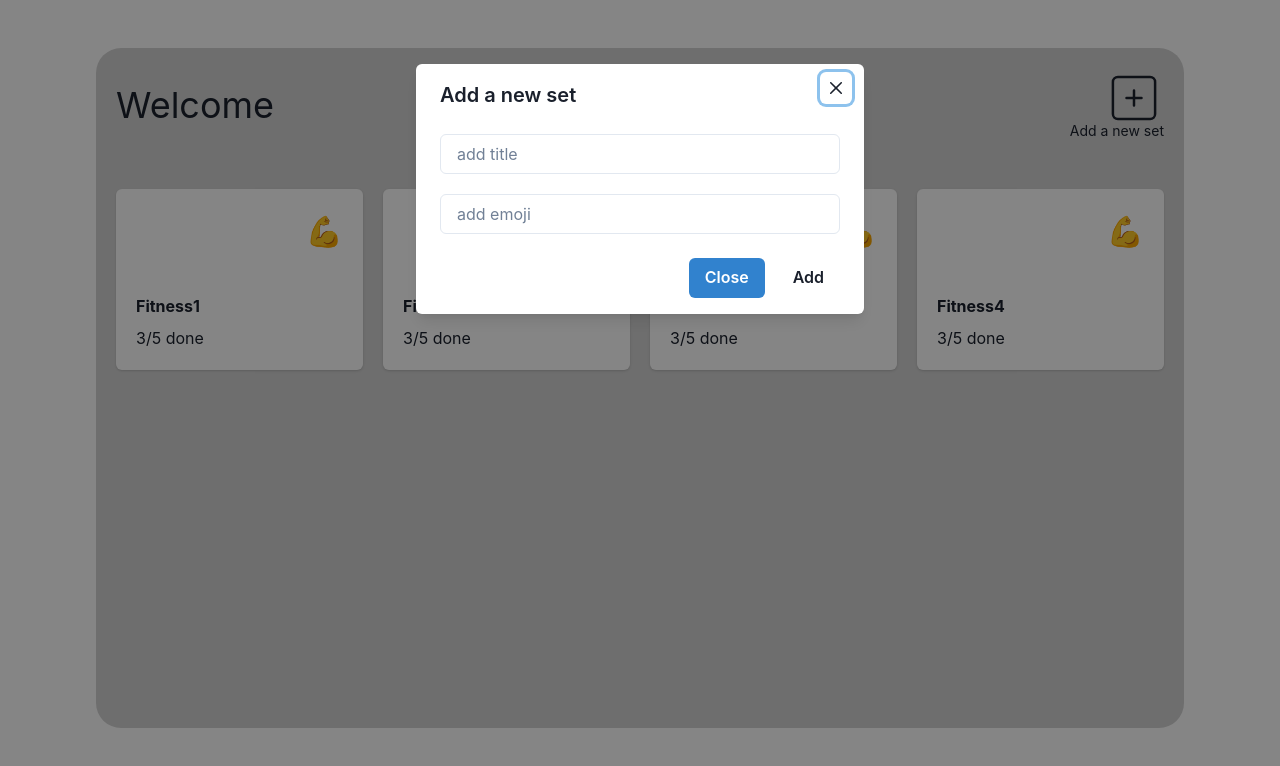
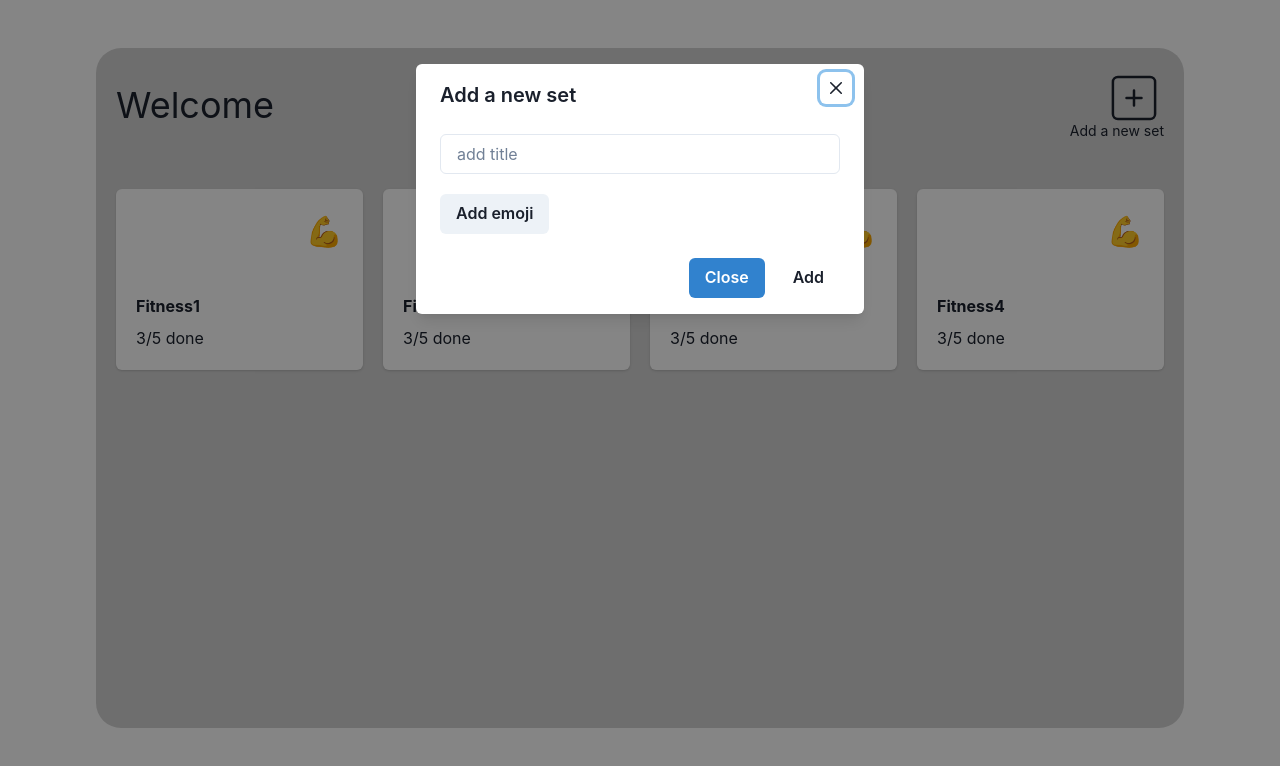
Before and after one commit to Rezmii/to-do-list-react, a React (Vite) app: page / in a window 1280 px wide. Both pictures are taken after a click on the icon 1134 px from the left and 98 px from the top of the page. Shown: the top 766 px of the page. Built offline with nearby package versions, Linux system fonts and the light colour scheme.

Commit message:
added emoji picker

```diff
--- a/package.json
+++ b/package.json
@@ -13,6 +13,7 @@
     "@chakra-ui/react": "^2.8.2",
     "@emotion/react": "^11.11.4",
     "@emotion/styled": "^11.11.5",
+    "emoji-picker-react": "^4.9.3",
     "framer-motion": "^11.2.6",
     "react": "^18.2.0",
     "react-dom": "^18.2.0",
--- /dev/null
+++ b/src/components/EmojiPickerModal.tsx
@@ -0,0 +1,42 @@
+import {
+  Button,
+  Modal,
+  ModalOverlay,
+  ModalContent,
+  useDisclosure,
+  Text,
+  HStack,
+} from "@chakra-ui/react";
+import EmojiPicker, { EmojiClickData } from "emoji-picker-react";
+
+interface Props {
+  onEmojiClick: (emoji: string) => void;
+  emoji: string | null;
+}
+
+const EmojiPickerModal = ({ onEmojiClick, emoji }: Props) => {
+  const { isOpen, onOpen, onClose } = useDisclosure();
+
+  const handleEmojiClick = (emojiData: EmojiClickData) => {
+    onEmojiClick(emojiData.emoji);
+    onClose();
+  };
+
+  return (
+    <>
+      <HStack>
+        <Button onClick={onOpen}>Add emoji</Button>
+        <Text fontSize="2xl">{emoji ? emoji : ""}</Text>
+      </HStack>
+
+      <Modal isOpen={isOpen} onClose={onClose}>
+        <ModalOverlay />
+        <ModalContent>
+          <EmojiPicker onEmojiClick={handleEmojiClick} width="100%" />
+        </ModalContent>
+      </Modal>
+    </>
+  );
+};
+
+export default EmojiPickerModal;
--- a/src/components/FormButton.tsx
+++ b/src/components/FormButton.tsx
@@ -10,8 +10,9 @@ import {
   Button,
   Input,
 } from "@chakra-ui/react";
-import { FormEvent, useRef } from "react";
+import { FormEvent, useRef, useState } from "react";
 import { CiSquarePlus } from "react-icons/ci";
+import EmojiPickerModal from "./EmojiPickerModal";
 
 interface Props {
   onSubmit: (title: string, emoji: string) => void;
@@ -20,12 +21,12 @@ interface Props {
 const FormButton = ({ onSubmit }: Props) => {
   const { isOpen, onOpen, onClose } = useDisclosure();
   const titleRef = useRef<HTMLInputElement>(null);
-  const emojiRef = useRef<HTMLInputElement>(null);
+  const [selectedEmoji, setSelectedEmoji] = useState<string | null>(null);
 
   const handleSubmit = (event: FormEvent) => {
     event.preventDefault();
     let title = titleRef.current?.value ?? "";
-    let emoji = emojiRef.current?.value ?? "";
+    let emoji = selectedEmoji ?? "";
     onSubmit(title, emoji);
     onClose();
   };
@@ -42,7 +43,10 @@ const FormButton = ({ onSubmit }: Props) => {
           <form onSubmit={handleSubmit}>
             <ModalBody>
               <Input ref={titleRef} placeholder="add title" marginBottom={5} />
-              <Input ref={emojiRef} placeholder="add emoji" />
+              <EmojiPickerModal
+                onEmojiClick={(emoji) => setSelectedEmoji(emoji)}
+                emoji={selectedEmoji}
+              />
             </ModalBody>
 
             <ModalFooter>
```
Also changed, not shown: 1 other file (tests, documents, lock files or other folders).
